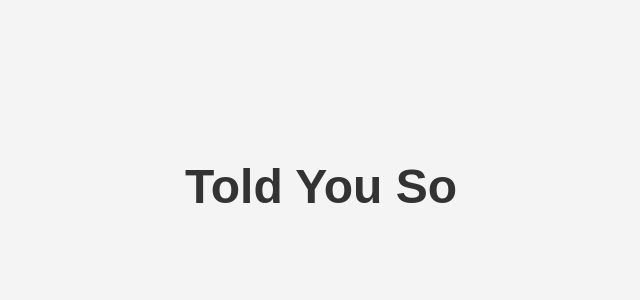
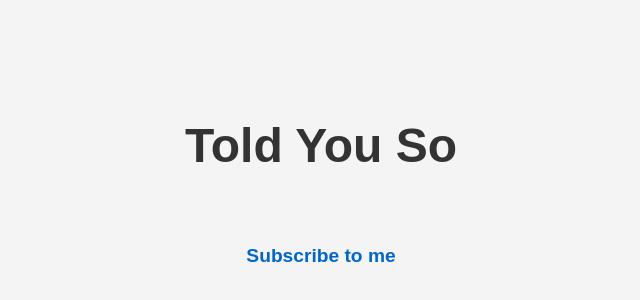
Before and after one commit to Tpohe/Tpohe, a plain HTML site: page index.html in a window 1280 px wide. Shown: the part 214-514 px from the top of the page, without its empty margins (319-959 px from the left). Drawn offline with Linux system fonts and the light colour scheme.

Commit message:
Update index.html

```diff
--- a/index.html
+++ b/index.html
@@ -7,6 +7,7 @@
     <style>
         body {
             display: flex;
+            flex-direction: column;
             justify-content: center;
             align-items: center;
             height: 100vh;
@@ -18,9 +19,21 @@
             color: #333;
             font-size: 3rem;
         }
+        .subscribe {
+            margin-top: 20px;
+            font-size: 1.2rem;
+        }
+        .subscribe a {
+            text-decoration: none;
+            color: #0066cc;
+            font-weight: bold;
+        }
     </style>
 </head>
 <body>
     <h1>Told You So</h1>
+    <div class="subscribe">
+        <p><a href="https://www.youtube.com/@Tp0h3?sub_confirmation=1" target="_blank">Subscribe to me</a></p>
+    </div>
 </body>
 </html>
```
